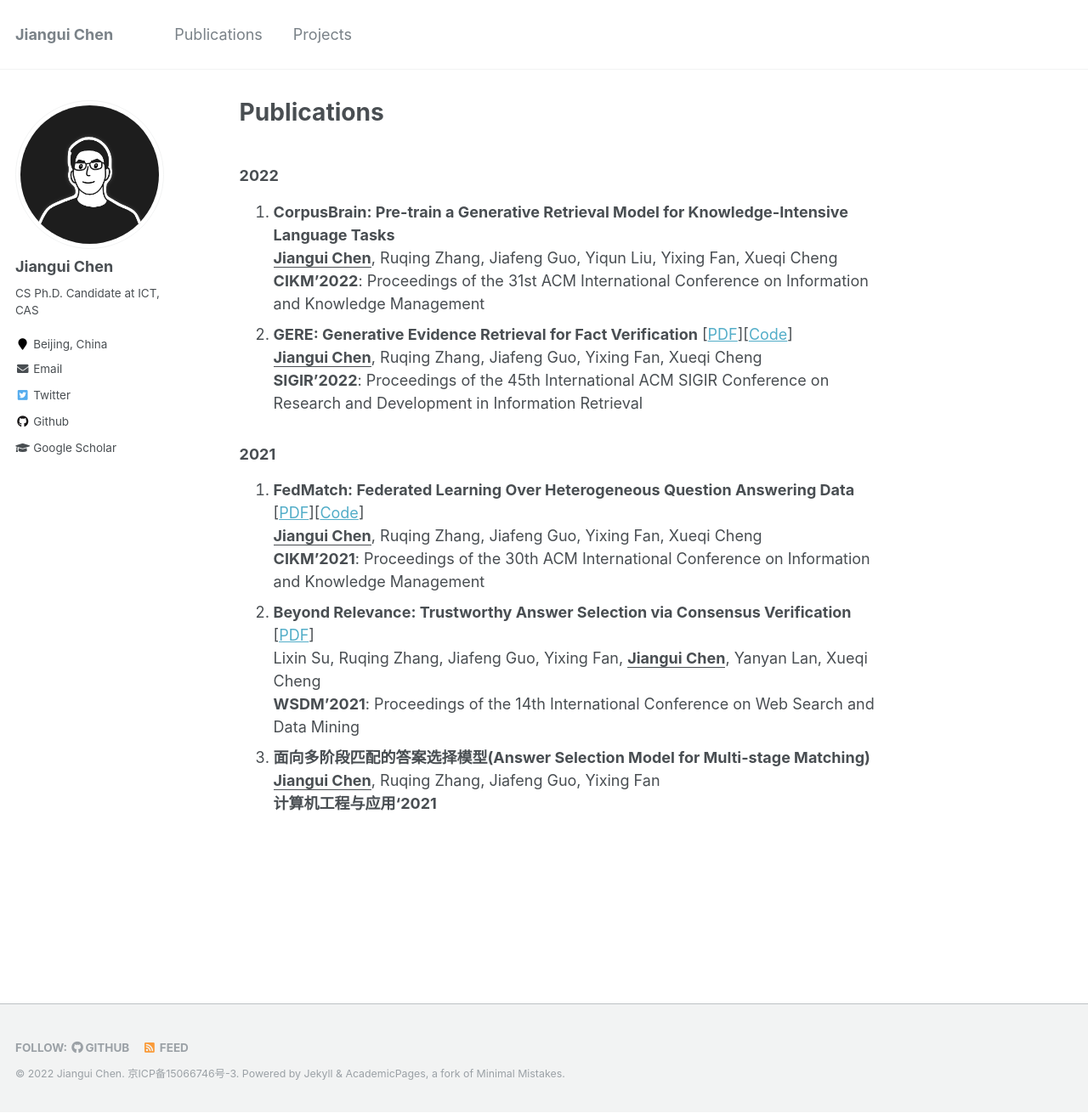
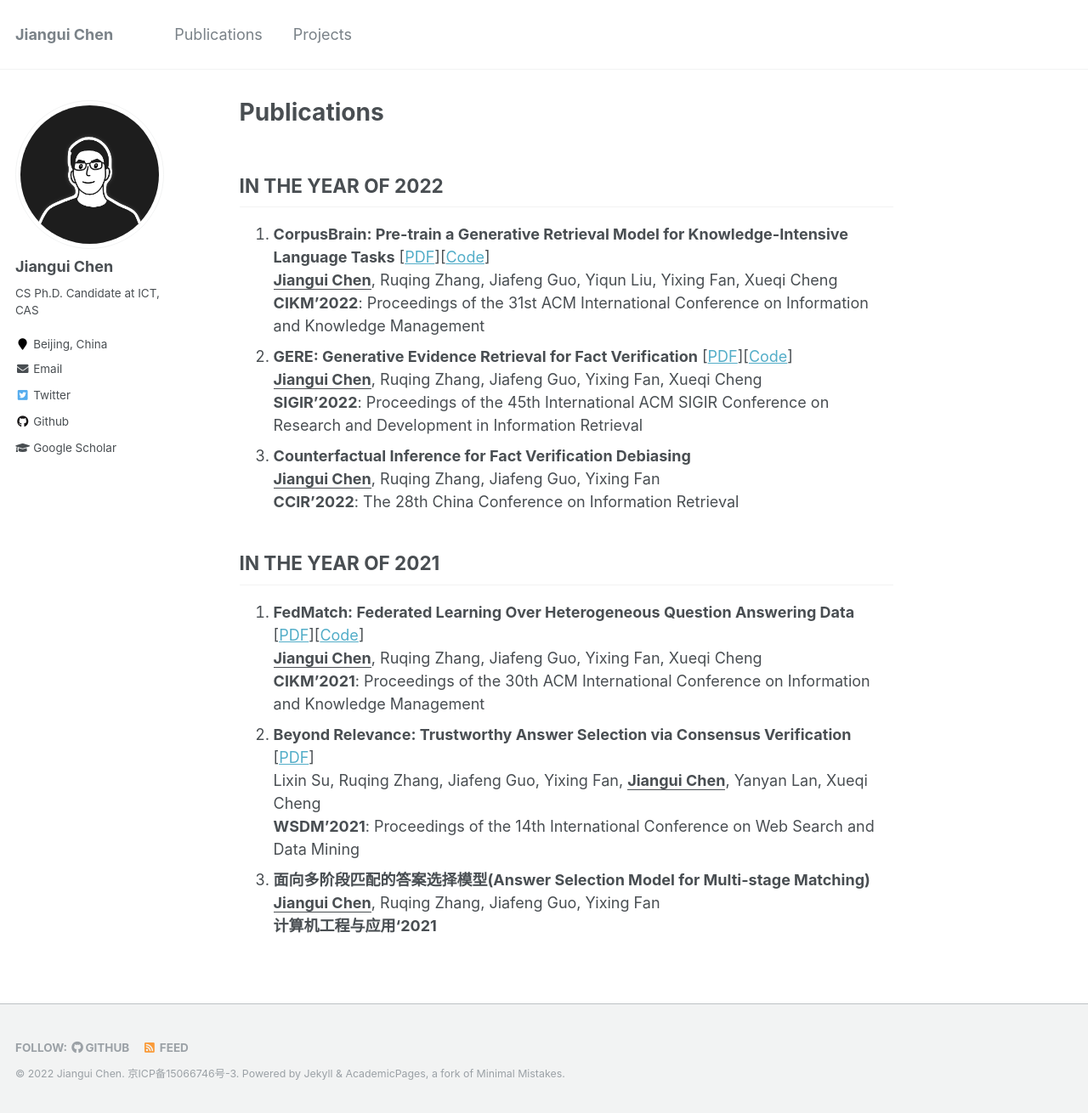
Before and after one commit to Chriskuei/chriskuei.github.io, a Jekyll site: the page built from _pages/publications.md, in a window 1280 px wide and 1310 px high. Shown: the whole window at 85% size. Built offline with Jekyll 4.4.1, drawn with Linux system fonts in a browser that asks for light colours.

Commit message:
Update publications and projects

```diff
--- a/_pages/publications.md
+++ b/_pages/publications.md
@@ -7,17 +7,20 @@ redirect_from:
 ---
 
 
-<!-- You can also find my publications on <a href="https://scholar.google.com/citations?user=6U4SXnUAAAAJ&hl=en">my Google Scholar profile</a>. -->
-
-### 2022
-1. **CorpusBrain: Pre-train a Generative Retrieval Model for Knowledge-Intensive Language Tasks** <br>
+IN THE YEAR OF 2022
+------
+1. **CorpusBrain: Pre-train a Generative Retrieval Model for Knowledge-Intensive Language Tasks** [<a href='https://arxiv.org/abs/2208.07652'>PDF</a>][<a href='https://github.com/ict-bigdatalab/CorpusBrain'>Code</a>] <br>
 <ins>**Jiangui Chen**</ins>, Ruqing Zhang, Jiafeng Guo, Yiqun Liu, Yixing Fan, Xueqi Cheng <br>
 **CIKM'2022**: Proceedings of the 31st ACM International Conference on Information and Knowledge Management
 2. **GERE: Generative Evidence Retrieval for Fact Verification** [<a href='https://dl.acm.org/doi/pdf/10.1145/3477495.3531827'>PDF</a>][<a href='https://github.com/Chriskuei/GERE'>Code</a>] <br>
 <ins>**Jiangui Chen**</ins>, Ruqing Zhang, Jiafeng Guo, Yixing Fan, Xueqi Cheng <br>
 **SIGIR'2022**: Proceedings of the 45th International ACM SIGIR Conference on Research and Development in Information Retrieval
+3. **Counterfactual Inference for Fact Verification Debiasing** <br>
+<ins>**Jiangui Chen**</ins>, Ruqing Zhang, Jiafeng Guo, Yixing Fan <br>
+**CCIR'2022**: The 28th China Conference on Information Retrieval
 
-### 2021
+IN THE YEAR OF 2021
+------
 1. **FedMatch: Federated Learning Over Heterogeneous Question Answering Data** [<a href='https://dl.acm.org/doi/pdf/10.1145/3459637.3482345'>PDF</a>][<a href='https://github.com/Chriskuei/FedMatch'>Code</a>]<br>
 <ins>**Jiangui Chen**</ins>, Ruqing Zhang, Jiafeng Guo, Yixing Fan, Xueqi Cheng <br>
 **CIKM'2021**: Proceedings of the 30th ACM International Conference on Information and Knowledge Management
```
Also changed, not shown: _pages/about.md (+1 -1 lines), _pages/projects.md (added, +16 -0 lines).
